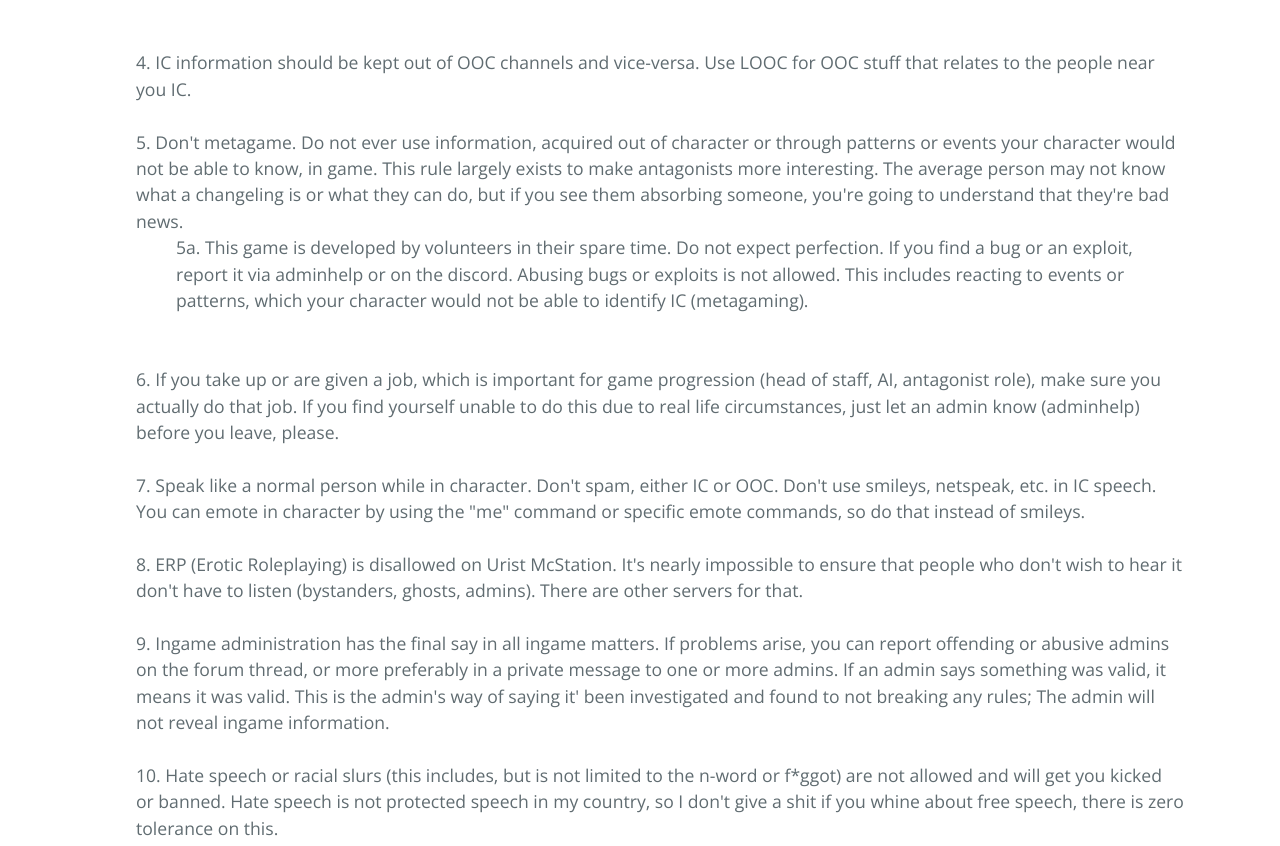
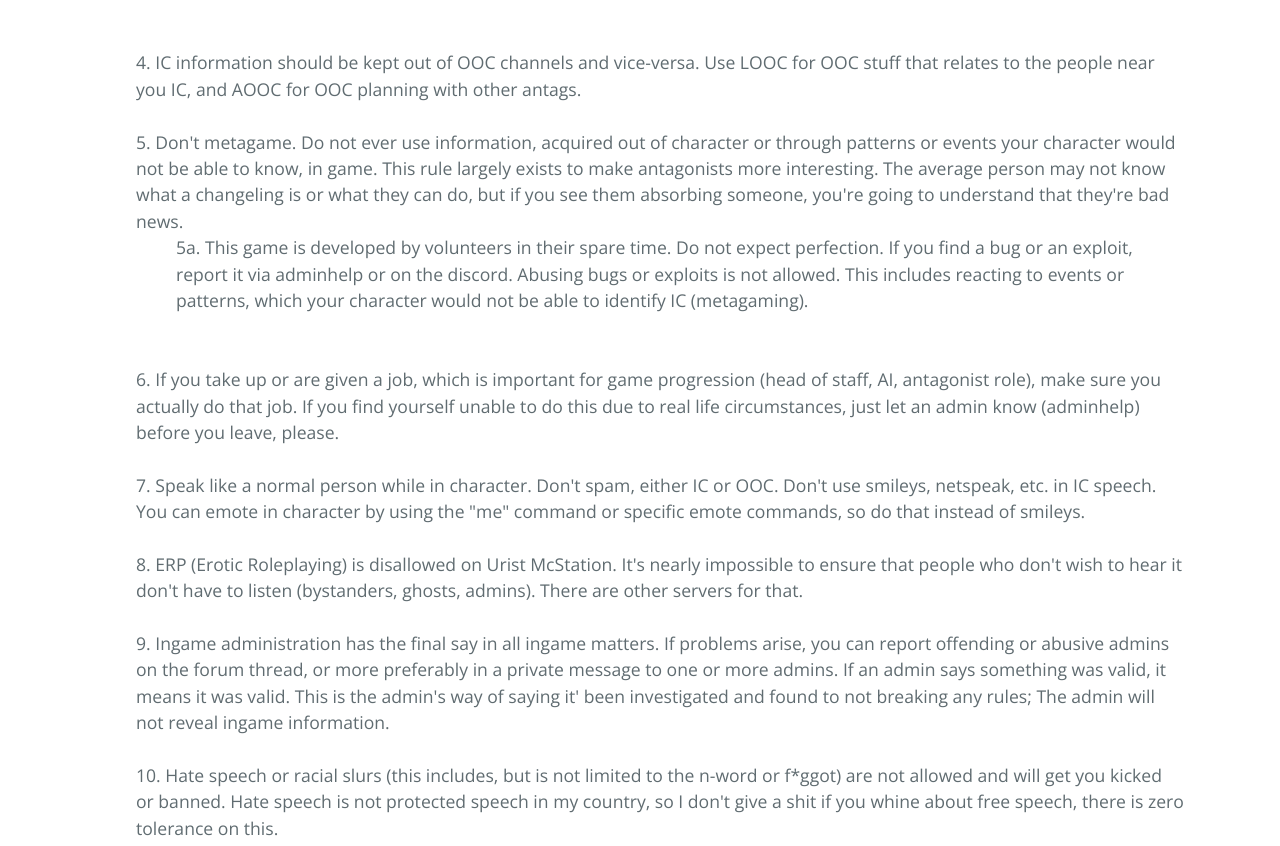
Before and after one commit to UristMcStation/UristMcStation.github.io, a website: page rules.html in a window 1280 px wide. Shown: the part 1394-2240 px from the top of the page. Drawn offline with nearby package versions, Linux system fonts and the light colour scheme.

Commit message:
Update rules.html

```diff
--- a/rules.html
+++ b/rules.html
@@ -45,7 +45,7 @@
 			<dd>3a. Urist McStation is a medium roleplay server. This means that you are expected to roleplay a relatively sane character, try to be grounded and realistic where possible. However, we're not going to get mad at you for doing stuff outside your job that your character might not realistically know, especially on low-pop rounds.
 			<dd>3b. Randomly murdering people is generally considered to be ruining someone's fun and poor form in roleplay. If you don't have a solid IC reason for murder, you may be removed. Trying to justify it with "My character is so random/insane" is not tolerated.</dd>
 		<br><br>
-		<dt>4. IC information should be kept out of OOC channels and vice-versa. Use LOOC for OOC stuff that relates to the people near you IC.</dt>
+		<dt>4. IC information should be kept out of OOC channels and vice-versa. Use LOOC for OOC stuff that relates to the people near you IC, and AOOC for OOC planning with other antags.</dt>
 		<br>
 		<dt>5. Don't metagame. Do not ever use information, acquired out of character or through patterns or events your character would not be able to know, in game. This rule largely exists to make antagonists more interesting. The average person may not know what a changeling is or what they can do, but if you see them absorbing someone, you're going to understand that they're bad news.</dt>
 			<dd>5a. This game is developed by volunteers in their spare time. Do not expect perfection. If you find a bug or an exploit, report it via adminhelp or on the discord. Abusing bugs or exploits is not allowed. This includes reacting to events or patterns, which your character would not be able to identify IC (metagaming). </dd>
```
